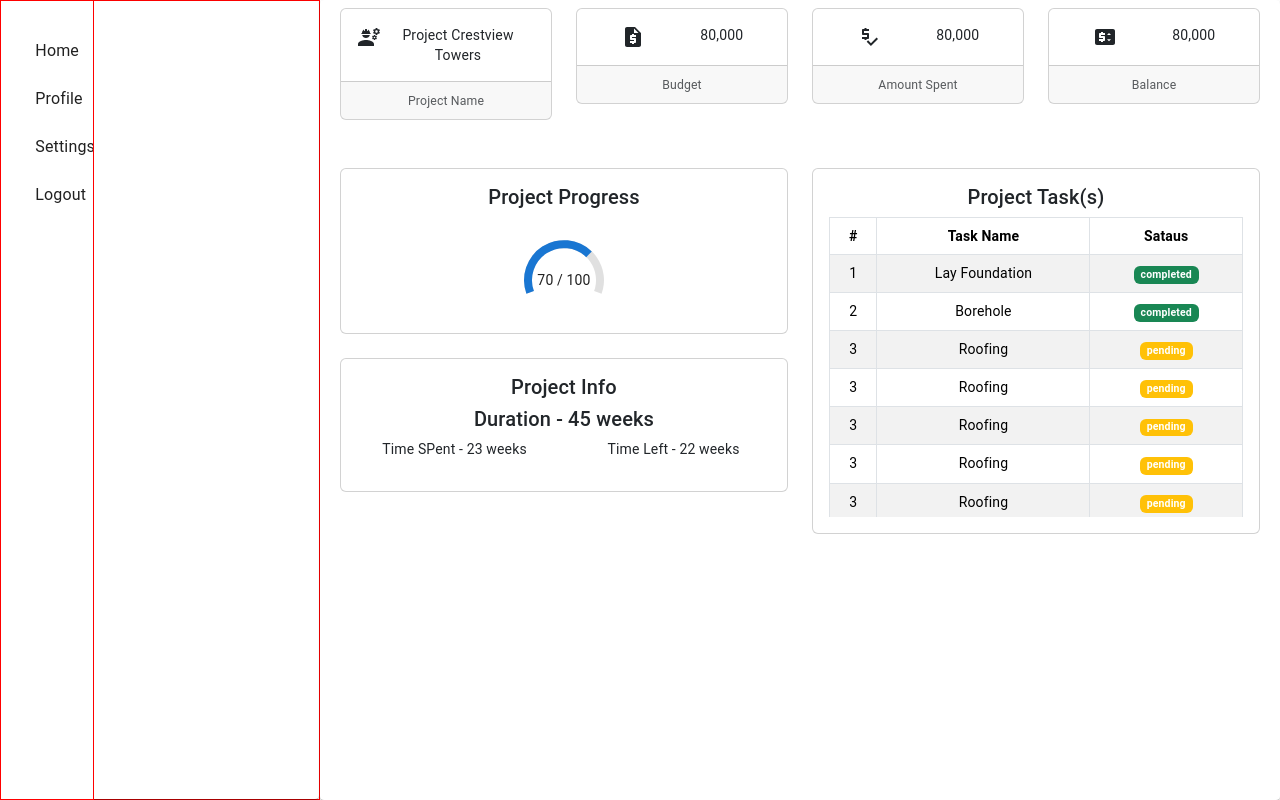
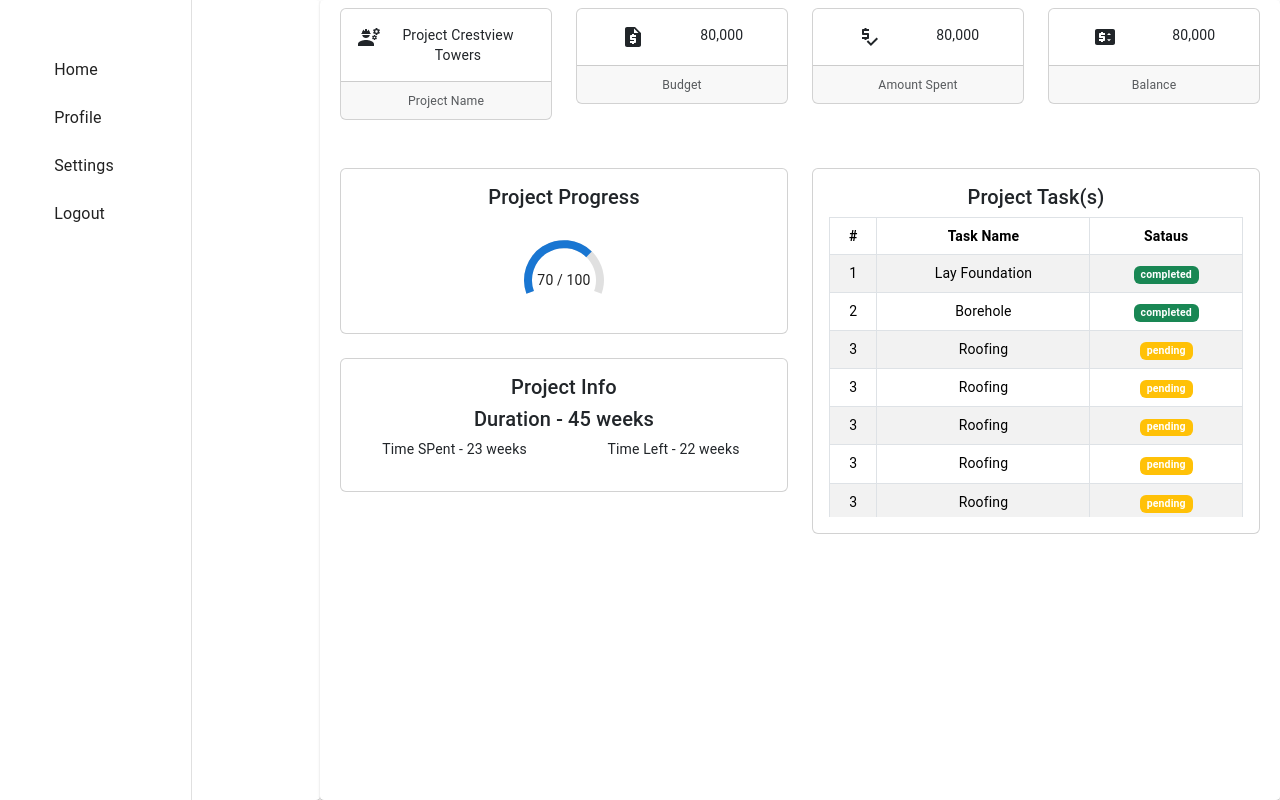
Before and after one commit to toyman640/construction-temp, a React (Create React App) app: page / in a window 1280 px wide. Built offline with nearby package versions, Linux system fonts and the light colour scheme.

Commit message:
Fix responsiveness problem

```diff
--- a/src/App.css
+++ b/src/App.css
@@ -1,9 +1,5 @@
 .MenuItems {
   margin-top: 20%;
-}
-
-.FirstName {
-  border: 1px solid red;
 }
 
 .CardContent {
--- a/src/components/MainContainer.js
+++ b/src/components/MainContainer.js
@@ -23,10 +23,10 @@ const MainContainer = () => (
     }}
   >
     <Grid item container spacing={0} columns={16}>
-      <Grid item lg={4} xs={2} sx={{ display: { xs: 'none', lg: 'block' } }} className="FirstName">
+      <Grid item lg={4} md={4} xs={0} sx={{ display: { xs: 'block', lg: 'block' } }}>
         <Item><Navigation /></Item>
       </Grid>
-      <Grid item lg={12} xs={14}>
+      <Grid item lg={12} md={12} xs={16}>
         <Item><MainSection /></Item>
       </Grid>
     </Grid>
--- a/src/components/Navigation.js
+++ b/src/components/Navigation.js
@@ -58,8 +58,7 @@ const Navigation = () => {
         variant={isLargeScreen ? 'persistent' : 'temporary'}
         sx={{
           '& .MuiDrawer-paper': {
-            border: '1px solid red',
-            // width: { xs: '240px', lg: '50%' },
+            width: { xs: '240px', lg: '15%' },
             boxSizing: 'border-box',
           },
         }}
```
